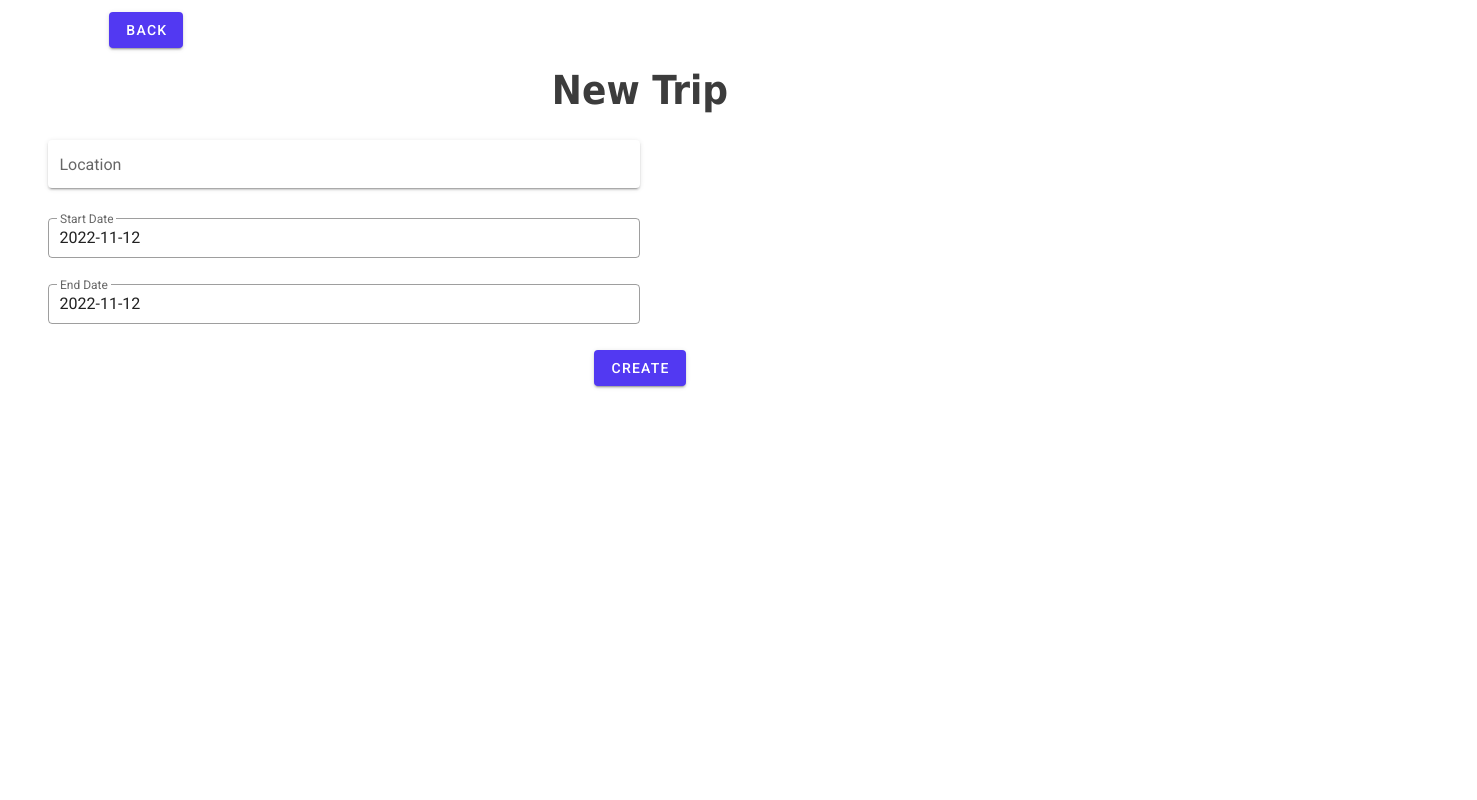
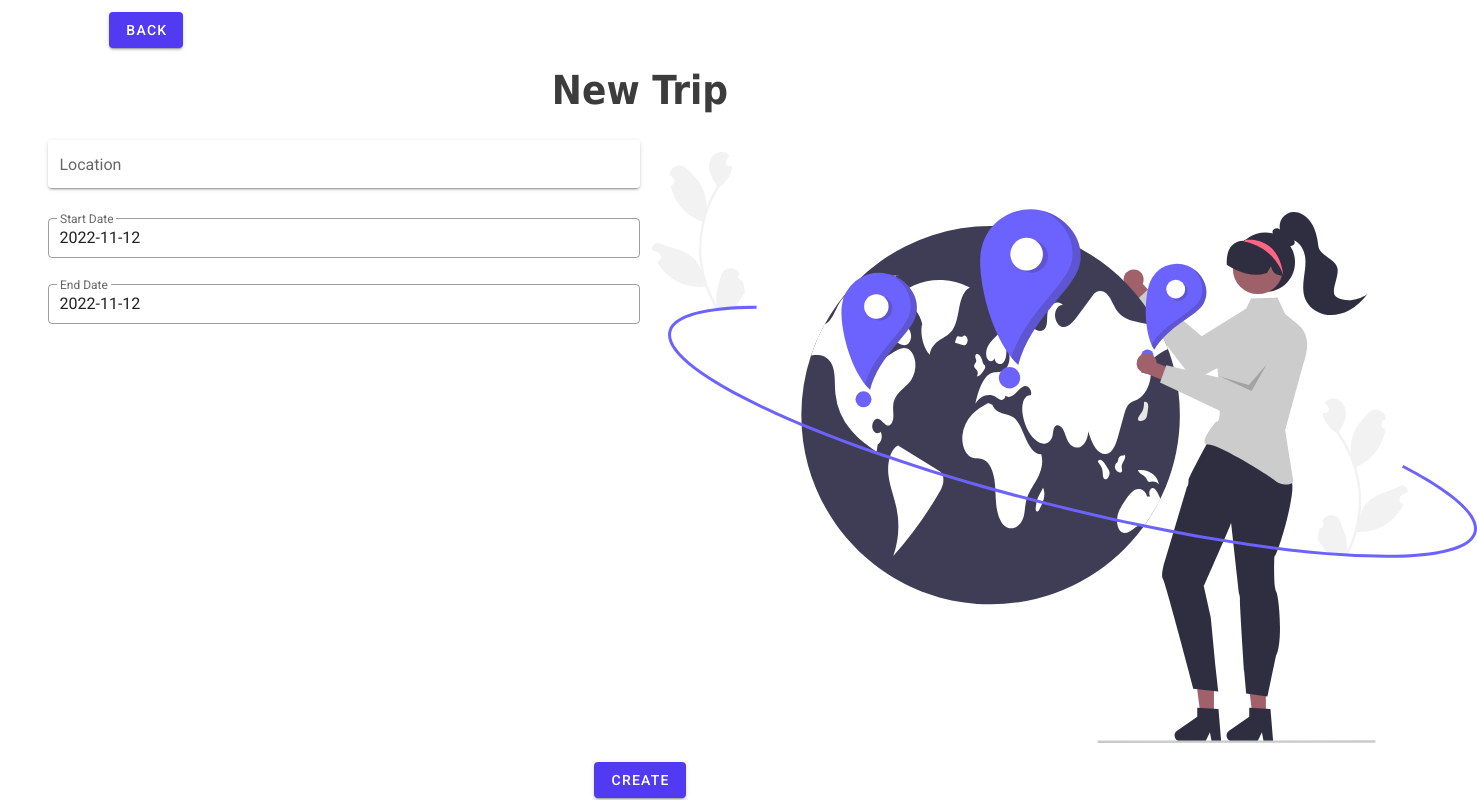
Before and after one commit to kolbyrogers/Trippin, a Nuxt app: page /new_trip in a window 1280 px wide. Shown: the whole page, 1477 px wide, since content can reach past the window. Built offline with nearby package versions, Linux system fonts and the light colour scheme.

Commit message:
Got svg to load

```diff
--- a/pages/new_trip.vue
+++ b/pages/new_trip.vue
@@ -84,7 +84,8 @@
         </v-row>
       </v-col>
       <v-col cols="6">
-        <!-- Add SVG from mockup -->
+        <!-- TODO: Mobile formatting of svg -->
+        <img src="../assets/images/new_trip.svg" />
       </v-col>
     </v-row>
     <v-row justify="center">
```
